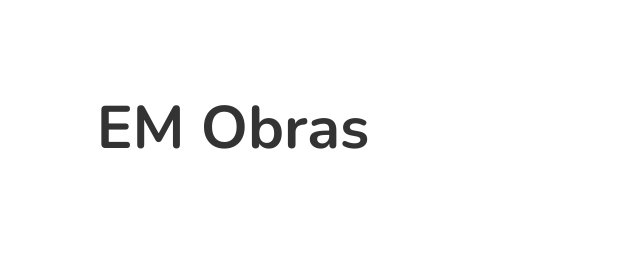
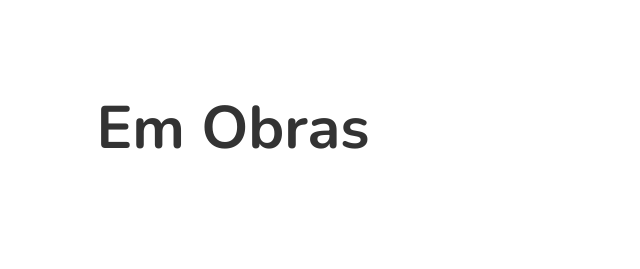
Before and after one commit to KauaNca/projeto_green_line, a plain HTML site: page produto_especifico/produto_especifico.html in a window 1280 px wide. Shown: the part 162-431 px from the top of the page, 407-1047 px from the left. Drawn offline with Linux system fonts and the light colour scheme.

Commit message:
página-em-obras

```diff
--- a/produto_especifico/produto_especifico.html
+++ b/produto_especifico/produto_especifico.html
@@ -63,8 +63,8 @@
 
 
 
-    <h1>EM Obras</h1>
-    <img id="obra-image" src="/menu/2811143.jpg" alt="Obras" style="width: 700px;">
+    <h1>Em Obras</h1>
+    <img id="obra-image" src="../menu/2811143.jpg" alt="Obras" style="width: 700px;">
 
 
 
```
